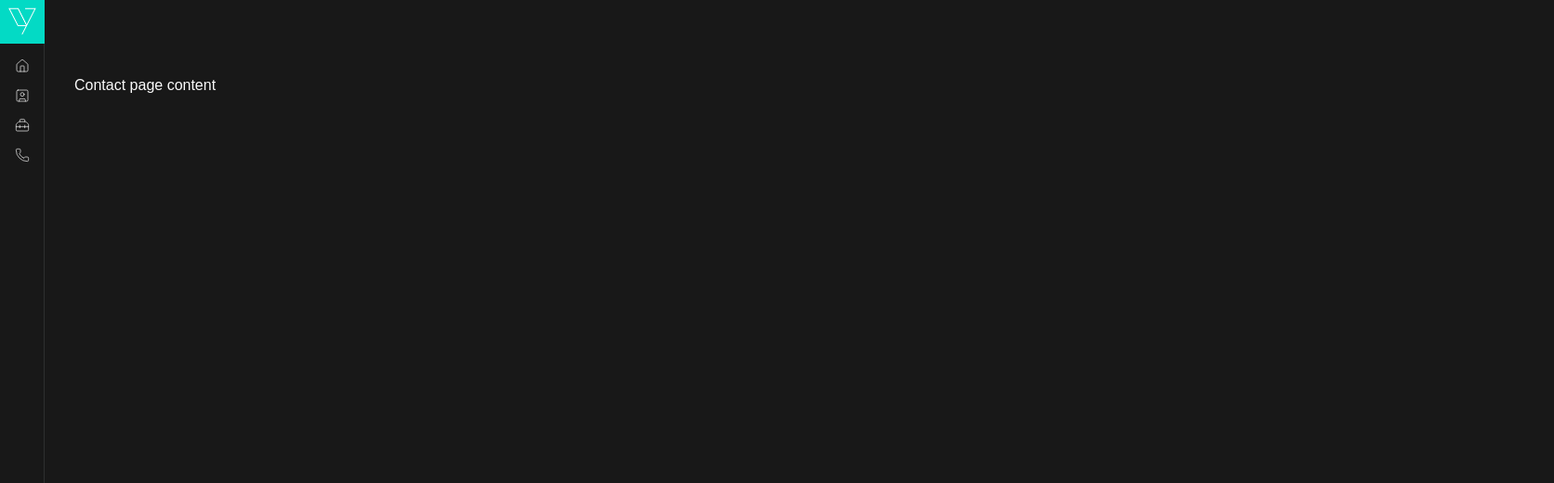
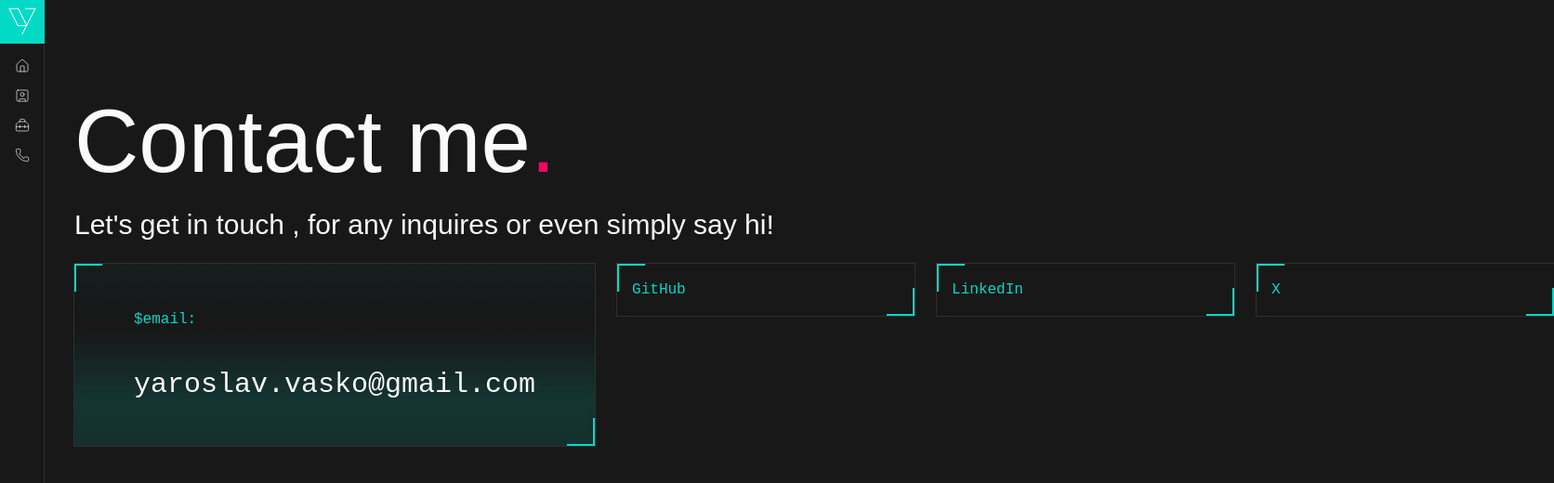
Before and after one commit to yaroslavvasko/yaroslavvasko.github.io, a React (Vite) app in the folder site/: page /contact in a window 1280 px wide. Shown: the top 520 px of the page at 93% size, 1672 px wide, since content can reach past the window. Built offline with nearby package versions, Linux system fonts and the light colour scheme.

Commit message:
contact page

```diff
--- /dev/null
+++ b/site/public/data/contact.json
@@ -0,0 +1,20 @@
+{
+  "description": [
+    "Let's get in touch , for any inquires or even simply say hi!"
+  ],
+  "email": "yaroslav.vasko@gmail.com",
+  "social": [
+    {
+      "name": "GitHub",
+      "url": "https://github.com/yaroslavvasko"
+    },
+    {
+      "name": "LinkedIn",
+      "url": "https://www.linkedin.com/in/yaroslav-vasko/"
+    },
+    {
+      "name": "X",
+      "url": "https://x.com/yaroslavvasko"
+    }
+  ]
+}
--- a/site/src/App.css
+++ b/site/src/App.css
@@ -38,3 +38,24 @@
   transform: translateY(-2px);
   clip-path: polygon(0 0, 0 0, 100% 0, 100% 100%, 0 100%, 0 0);
 }
+
+.cyber-card.streamline {
+  background: linear-gradient(
+    180deg,
+    transparent 0,
+    color-mix(in srgb, var(--primary) 15%, transparent) 20%,
+    transparent 100%
+  );
+  background-size: 100% 200%;
+  animation: streamline 3s linear infinite;
+}
+
+@keyframes streamline {
+  0% {
+    background-position: 0 0;
+  }
+
+  100% {
+    background-position: 0 200%;
+  }
+}
--- a/site/src/pages/contact.tsx
+++ b/site/src/pages/contact.tsx
@@ -1,3 +1,61 @@
+import { Card, CardContent, CardHeader, CardTitle } from "@/components/ui/card";
+import { useJsonFetch } from "@/hooks/useJsonFetch";
+
+type ContactData = {
+  description: string[];
+  email: string;
+  social: {
+    name: string;
+    url: string;
+  }[];
+};
+
 export default function ContactPage() {
-  return <div>Contact page content</div>;
+  const { data } = useJsonFetch<ContactData>("/data/contact.json");
+
+  return (
+    <div className="flex flex-col grow">
+      <h1 className="text-6xl lg:text-8xl font-medium mt-6">
+        Contact me<span className="text-primary-2">.</span>
+      </h1>
+
+      {data?.description.map((paragraph, index) => (
+        <p className="text-3xl mt-6" key={index}>
+          {paragraph}
+        </p>
+      ))}
+
+      <div className="flex flex-col md:flex-row ">
+        <div className="flex flex-col md:flex-row gap-6 mt-6">
+          <a href={"mailto:" + data?.email}>
+            <Card className="cyber-card streamline bg-transparent backdrop-blur-xs font-mono min-w-md p-6">
+              <CardHeader>
+                <CardTitle className="font-mono font-light text-primary text-base p-6 pb-0">
+                  $email:
+                </CardTitle>
+              </CardHeader>
+              <CardContent>
+                <p className="text-3xl p-6">{data?.email}</p>
+              </CardContent>
+            </Card>
+          </a>
+
+          {data?.social.map((social, index) => (
+            <a href={social.url}>
+              <Card
+                className="cyber-card bg-transparent backdrop-blur-xs font-mono flex-1 min-w-xs"
+                key={index}
+              >
+                <CardContent>
+                  <p className="font-mono font-light text-primary text-base">
+                    {social.name}
+                  </p>
+                </CardContent>
+              </Card>
+            </a>
+          ))}
+        </div>
+      </div>
+    </div>
+  );
 }
```
